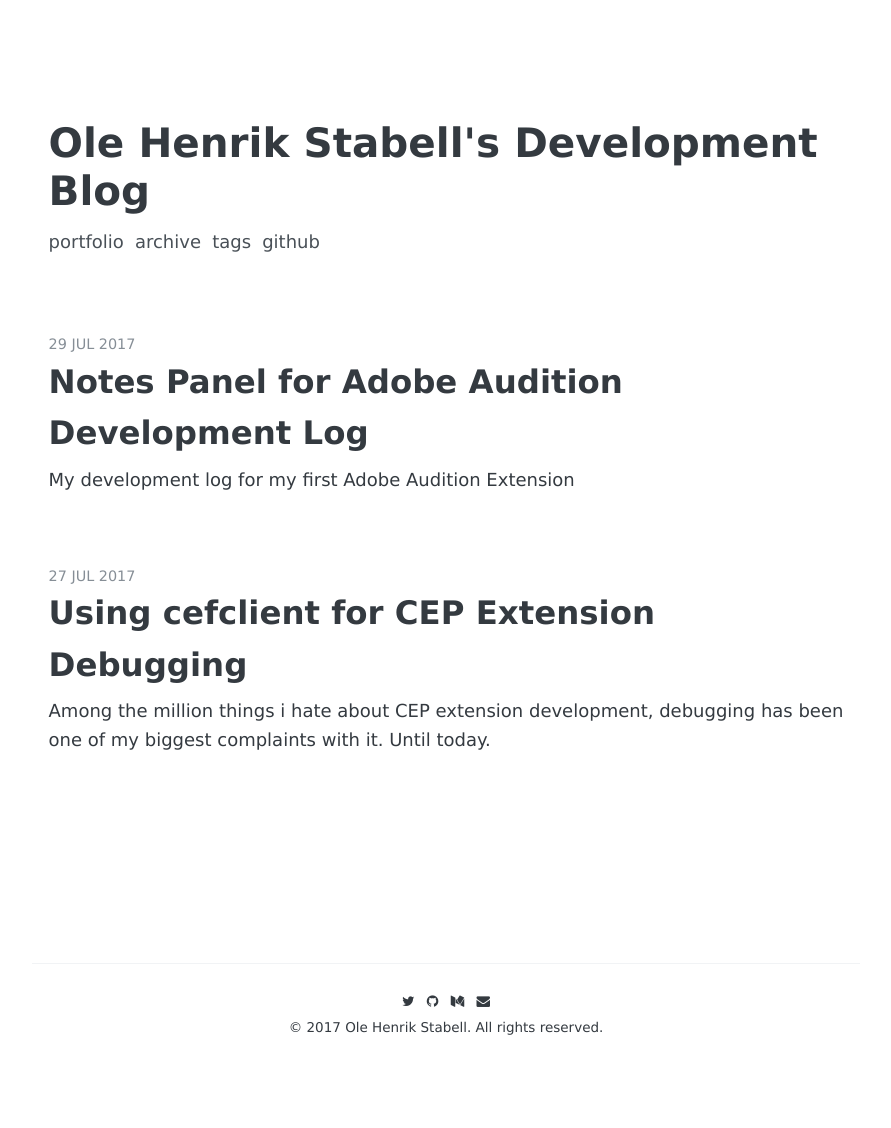
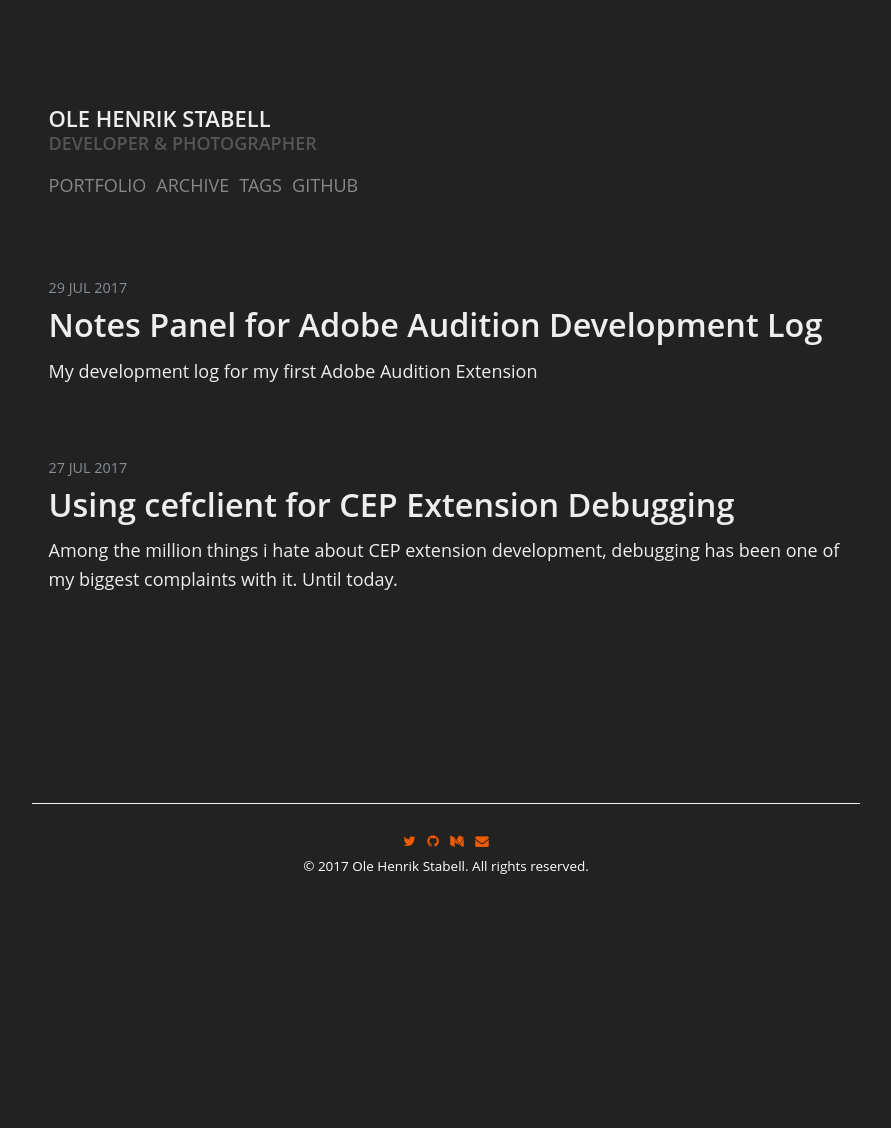
Before and after one commit to Hennamann/hennamann.github.io, a Jekyll site: the page built from index.html, in a window 1280 px wide. Shown: the whole page, without its empty margins (194-1085 px from the left). Built offline with Jekyll 4.4.1, drawn with Linux system fonts in a browser that asks for light colours; some web fonts are replaced; the list of posts is cut into pages by our own code; after the commit the page ends 967 px from its top, so only the background shows below that.

Commit message:
Changed to a dark design, to better match the portfolio site.

```diff
--- a/_config.yml
+++ b/_config.yml
@@ -3,7 +3,9 @@
 # # # # # # # # # # # # #
 
 # Basic
-name:               "Ole Henrik Stabell's Development Blog"
+name:               "Ole Henrik Stabell"
+
+caption:            "Developer & Photographer"
 
 author:
   facebook:
--- a/_sass/_site.scss
+++ b/_sass/_site.scss
@@ -14,6 +14,14 @@ html,
 body {
   margin: 0;
   padding: 0;
+}
+
+i {
+  color: #ed5a00;
+}
+
+i:hover {
+  color: #eee;
 }
 
 .content-container {
@@ -36,10 +44,11 @@ body {
   margin-bottom: 1.5em;
 
   &-title {
-    margin: 0.3em 0;
-    font-size: 2.25em;
-    line-height: 1.2em;
+    font-size: 22px;
+    font-style: normal;
     font-weight: 600;
+    line-height: 22px;
+    text-transform: uppercase;
 
     a {
       color: $base-color;
@@ -57,8 +66,8 @@ body {
 
   &-nav {
     a {
-      color: $oc-gray-7;
-      text-transform: lowercase;
+      color: #888;
+      text-transform: uppercase;
       -webkit-transition: all .2s ease;
          -moz-transition: all .2s ease;
               transition: all .2s ease;
@@ -66,7 +75,7 @@ body {
 
       &:hover,
       &:focus {
-        color: $oc-gray-7;
+        color: #ed5a00;
         text-decoration: none;
       }
     }
@@ -81,13 +90,22 @@ body {
   text-transform: uppercase;
 
   a {
-    color: $base-color;
+    color: #eee;
 
     &:hover,
     &:focus {
       text-decoration: none;
     }
   }
+}
+
+.header-caption {
+  text-align: left;
+  margin-bottom: .75rem;
+  font-weight: 600;
+  text-transform: uppercase;
+
+  color: #555;
 }
 
 /*--------------
--- a/_sass/_variables.scss
+++ b/_sass/_variables.scss
@@ -3,9 +3,9 @@
 /*--------------
   Font
   -------------- */
-$base-font: 'Spoqa Han Sans', 'Source Sans Pro', Apple SD Gothic Neo, Nanum Barun Gothic, Nanum Gothic, Verdana, Arial, Dotum, sans-serif;
-$code-font: Menlo, 'Ubuntu Mono', Monaco, 'Spoqa Han Sans', monospace;
-$code-gist-font: Menlo, 'Ubuntu Mono', Monaco, 'Spoqa Han Sans', monospace;
+$base-font: 'Open Sans', sans-serif;
+$code-font: Menlo, 'Ubuntu Mono', Monaco, monospace;
+$code-gist-font: Menlo, 'Ubuntu Mono', Monaco, monospace;
 
 $base-font-size: 18px;
 $base-font-size-sm: 14px;
@@ -16,13 +16,13 @@ $mobile-font-size: 16px;
 /*--------------
   Color
   -------------- */
-$base-color: $oc-gray-8;
+$base-color: #eee;
 $base-lighten-color: $oc-gray-6;
 
-$background-color: $oc-white;
-$background-over-color: $oc-gray-1;
+$background-color: #222222;
+$background-over-color: #333333;
 
-$text-color: $oc-gray-8;
+$text-color: $oc-white;
 $link-color: $oc-blue-8;
 $code-color: $oc-indigo-9;
 $code-background-color: $oc-gray-1;
--- a/index.html
+++ b/index.html
@@ -5,6 +5,9 @@ layout: default
 <header class="header">
   <div class="header-title">
     <a href="{{ site.url }}{{ site.baseurl }}">{{ site.name }}</a>
+  </div>
+  <div class="header-caption">
+    {{ site.caption }}
   </div>
   <nav class="header-nav">
     {% for nav in site.nav %}
```
Also changed, not shown: tags/index.html (line endings or trailing spaces), 1 other file.
